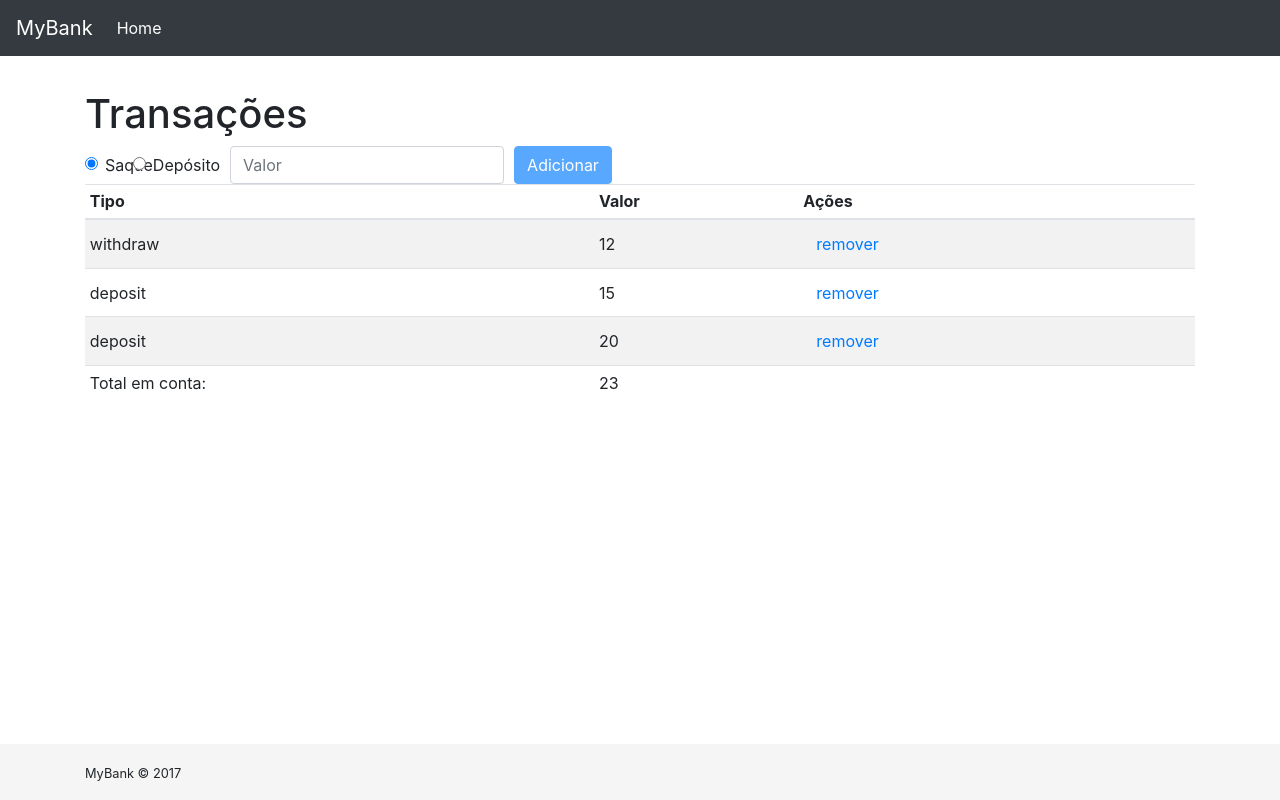
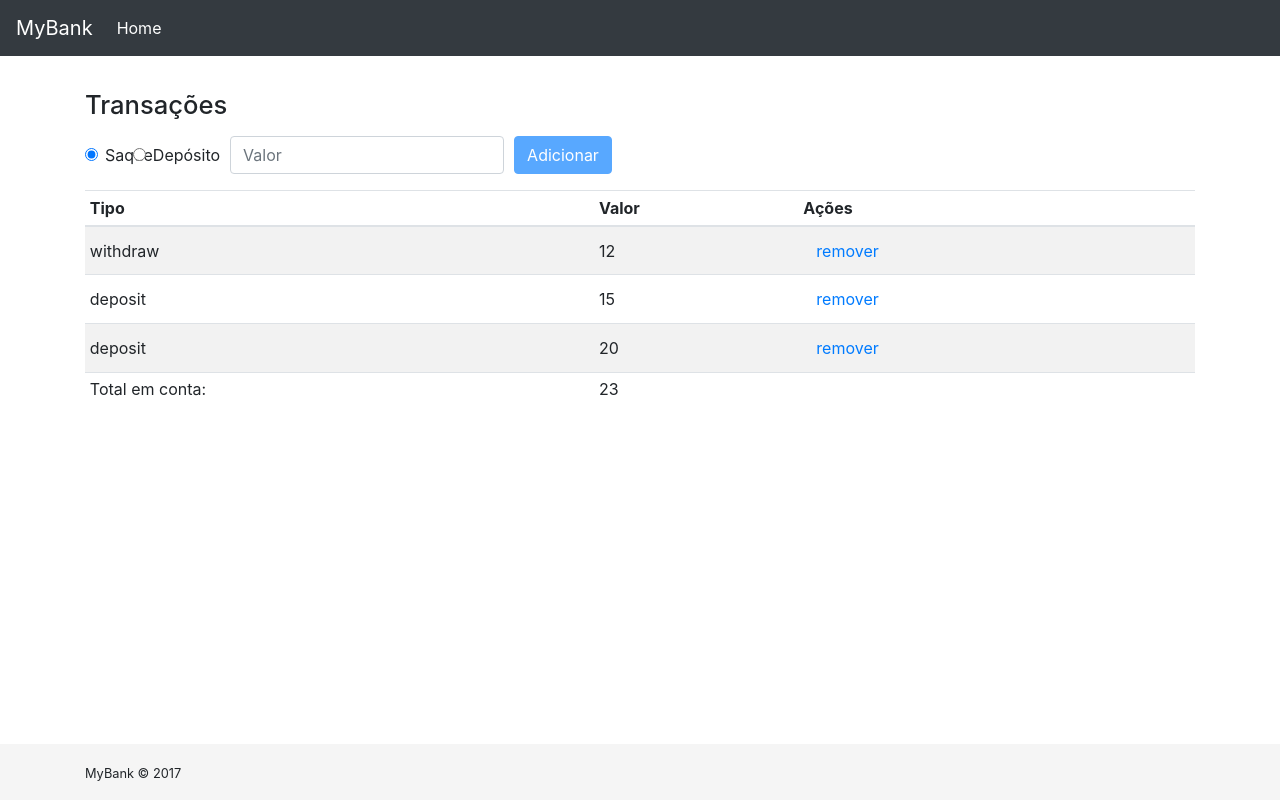
Before and after one commit to fabriciofmsilva/order-app-angular, an Angular app: page / in a window 1280 px wide. Built offline with nearby package versions, Linux system fonts and the light colour scheme.

Commit message:
#ajusted page layout

```diff
--- a/src/app/order/order-add/order-add.component.html
+++ b/src/app/order/order-add/order-add.component.html
@@ -1,4 +1,5 @@
-<form [formGroup]="orderForm"
+<form class="form"
+  [formGroup]="orderForm"
   (ngSubmit)="onOrderFormSubmit(orderForm.value)"
 >
   <div class="form-row align-items-center">
--- a/src/app/order/order-add/order-add.component.scss
+++ b/src/app/order/order-add/order-add.component.scss
@@ -0,0 +1,3 @@
+.form {
+  margin-bottom: 1rem;
+}
--- a/src/app/order/order-page/order-page.component.html
+++ b/src/app/order/order-page/order-page.component.html
@@ -1,6 +1,6 @@
 <main class="page">
   <div class="container">
-    <h1>Transações</h1>
+    <h1 class="title">Transações</h1>
 
     <app-order-add (addOrder)="addOrder($event)"></app-order-add>
     <app-order-table [orders]="orders"
--- a/src/assets/styles/_page.scss
+++ b/src/assets/styles/_page.scss
@@ -1,4 +1,9 @@
 .page {
   padding-top: 5.6rem;
   padding-bottom: 5.6rem;
+
+  .title {
+    margin-bottom: 1rem;
+    font-size: 1.6rem;
+  }
 }
```
